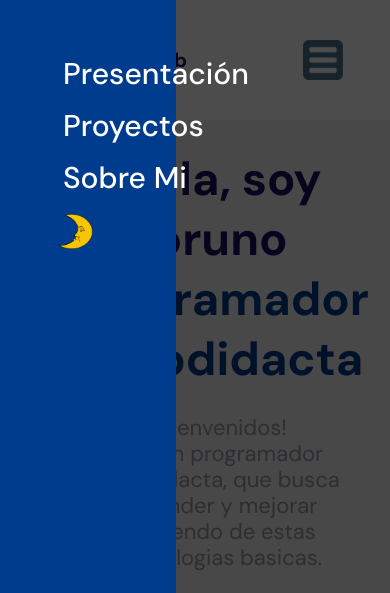
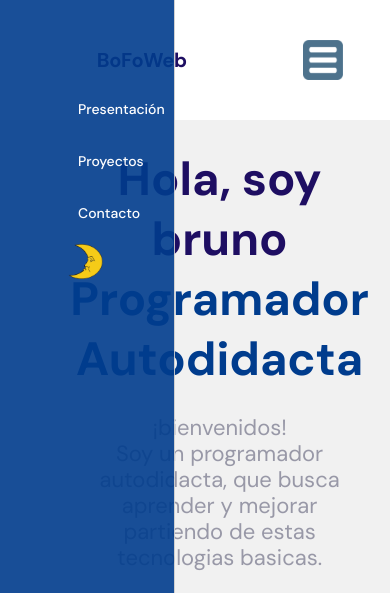
Before and after one commit to onurbsofa/portfolioWeb_BoFo, a website: page index.html in a window 390 px wide. Both pictures are taken after a click on the element 323 px from the left and 60 px from the top of the page. Shown: the top 593 px of the page. Drawn offline with nearby package versions, Linux system fonts and the light colour scheme.

Commit message:
menu adaptado

```diff
--- a/index.html
+++ b/index.html
@@ -28,7 +28,7 @@
                   <a href="#My-Experiencies">Proyectos</a>
                 </ul>
                 <ul>
-                  <a href="#footer">Sobre Mi</a>
+                  <a href="#footer">Contacto</a>
                 </ul>
                 <ul>
                   <img src="./images/moon.png" class="lightDarkBtn"   id="lightDarkMode"></img>
--- a/styles.css
+++ b/styles.css
@@ -139,7 +139,7 @@ header div nav ol ul a:after {
   content: "";
   width: 0;
   height: 4px;
-  background-color: #003C8D;
+  background-color: #003c8d;
   position: absolute;
   bottom: 0;
   right: 50%;
@@ -175,7 +175,7 @@ header div nav ol ul a button {
 }
 
 header div nav ol ul a button:hover {
-  background-color: #003C8D;
+  background-color: #003c8d;
 }
 
 .lightDarkBtn {
@@ -224,7 +224,7 @@ header div nav ol ul a button:hover {
 .Mi-info-div_h2_span {
   display: flex;
   flex-direction: row;
-  color: #003C8D;
+  color: #003c8d;
   margin: 0;
   padding: 0;
   transition: 1s ease;
@@ -369,7 +369,7 @@ header div nav ol ul a button:hover {
   border: none;
   text-decoration: none;
 
-  background: #003C8D;
+  background: #003c8d;
   color: white;
   border-radius: 100px;
 
@@ -377,7 +377,7 @@ header div nav ol ul a button:hover {
 }
 
 .My-Experiencies-DivBtn_Btn:hover {
-  background: #003C8D;
+  background: #003c8d;
 }
 
 .My-Experiencies_Works {
@@ -560,19 +560,31 @@ footer {
   }
 
   .elem_menu {
-    display: none;
+    display: block;
     position: absolute;
     top: 0;
-    right: 0;
     left: 0;
+    background: #003c8d;
+    width: 50%;
     height: 100vh;
-    width: 45%;
-    background-color: #003C8D;
-    box-shadow: 0 0 0 100vmax rgba(0, 0, 0, 0.7);
+    border-right: #ccc 1px solid;
+    opacity: 0.9;
+    padding: 30px;
+    transform: translateX(-500px);
+    transition: transform 0.5s ease-in-out;
   }
 
-  .active{
-    display:flex
+  .elem_menu.active {
+    transform: translateX(-20px)
+  }
+
+  .elem_menu ol ul a{
+    font-size: 20px;
+    padding: 10px;
+    font-family: "DM Sans";
+    font-style: normal;
+    font-weight: 500;
+
   }
 
   .elem_menu > ol {
@@ -720,4 +732,14 @@ footer {
   .footer_divSocialMedia {
     margin: 60px;
   }
+
+  .elem_menu ol ul a{
+    font-size: 14px;
+    padding: 5px;
+    font-family: "DM Sans";
+    font-style: normal;
+    font-weight: 500;
+
+  }
+
 }
```
